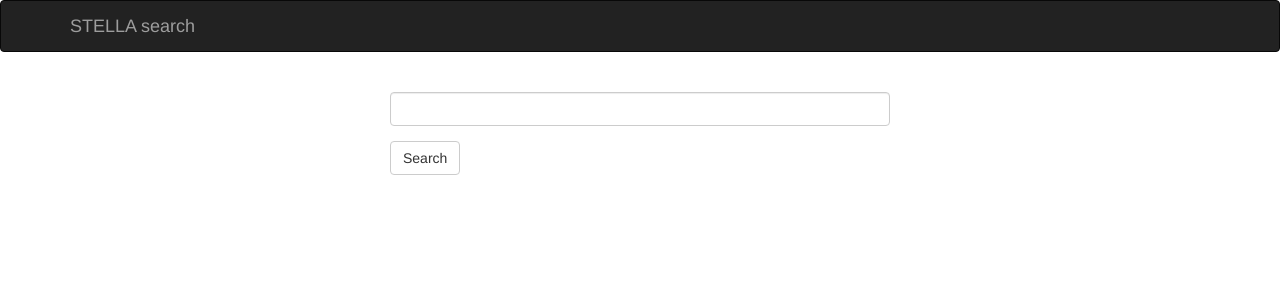
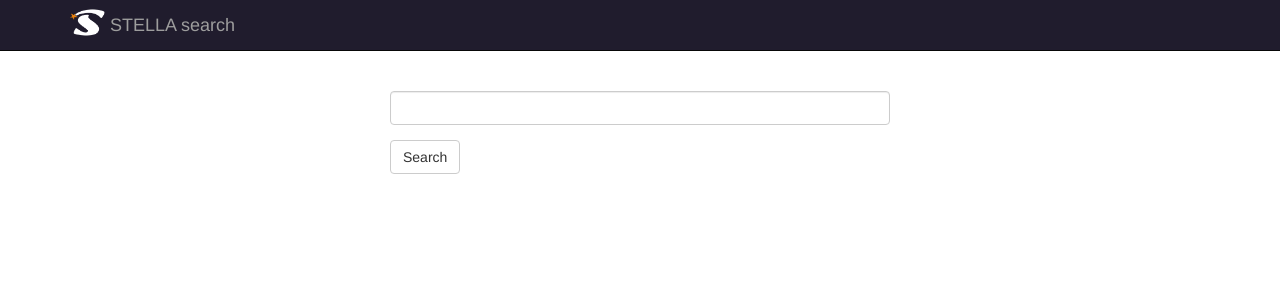
Before and after one commit to stella-project/stella-search, a Flask app: page / in a window 1280 px wide. Shown: the top 300 px of the page. Run offline with Flask 2, Linux system fonts and the light colour scheme; parts of the project's set-up code (start-up, migrations or seed data) failed here and were passed over; some libraries are stand-ins or nearby versions.

Commit message:
add logo and change color

```diff
--- a/templates/base.html
+++ b/templates/base.html
@@ -4,19 +4,33 @@
 
 {% block head %}
 {{ super() }}
+    <style type="text/css">
+        .navbar-header img {
+            height: 65px;
+            margin: -10px;
+        }
+        .navbar {
+            color: white;
+            background-color: #201C2D;
+        }
+        .navbar-brand {
+            color: white;
+        }
+    </style>
 {% endblock %}
 
 {% block navbar %}
-<div class="navbar navbar-inverse" role="navigation">
+<div class="navbar navbar-inverse navbar-static-top" role="navigation">
     <div class="container">
         <div class="navbar-header">
+            <img class="navbar-brand" src={{ url_for('static', filename = "img/stella-logo.png") }}  alt="logo" max-height="90px">
             <button type="button" class="navbar-toggle" data-toggle="collapse" data-target=".navbar-collapse">
                 <span class="sr-only">Toggle navigation</span>
                 <span class="icon-bar"></span>
                 <span class="icon-bar"></span>
                 <span class="icon-bar"></span>
             </button>
-            <a class="navbar-brand" href="/">STELLA search</a>
+            <a class="navbar-brand mx-auto" href="/">STELLA search</a>
         </div>
     </div>
 </div>
```
Also changed, not shown: static/img/stella-logo.png (added).
